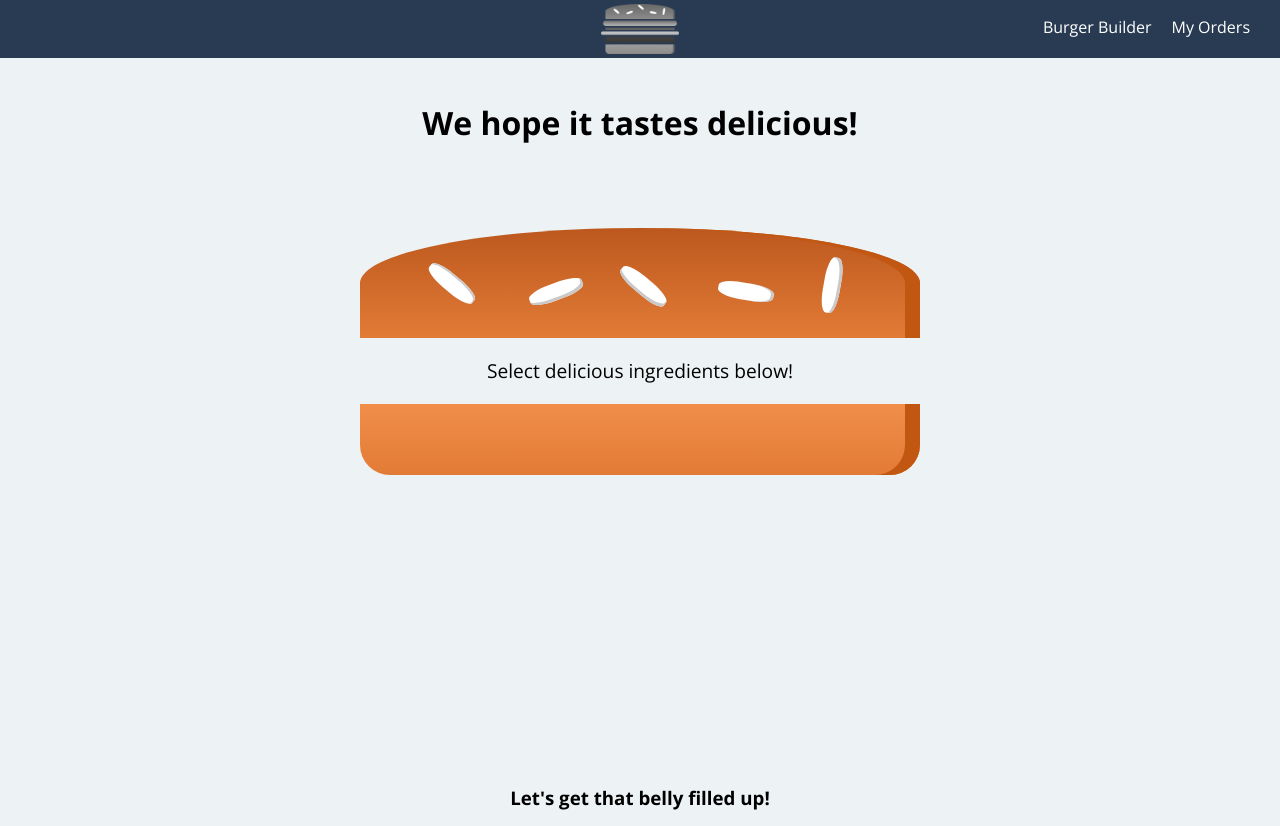
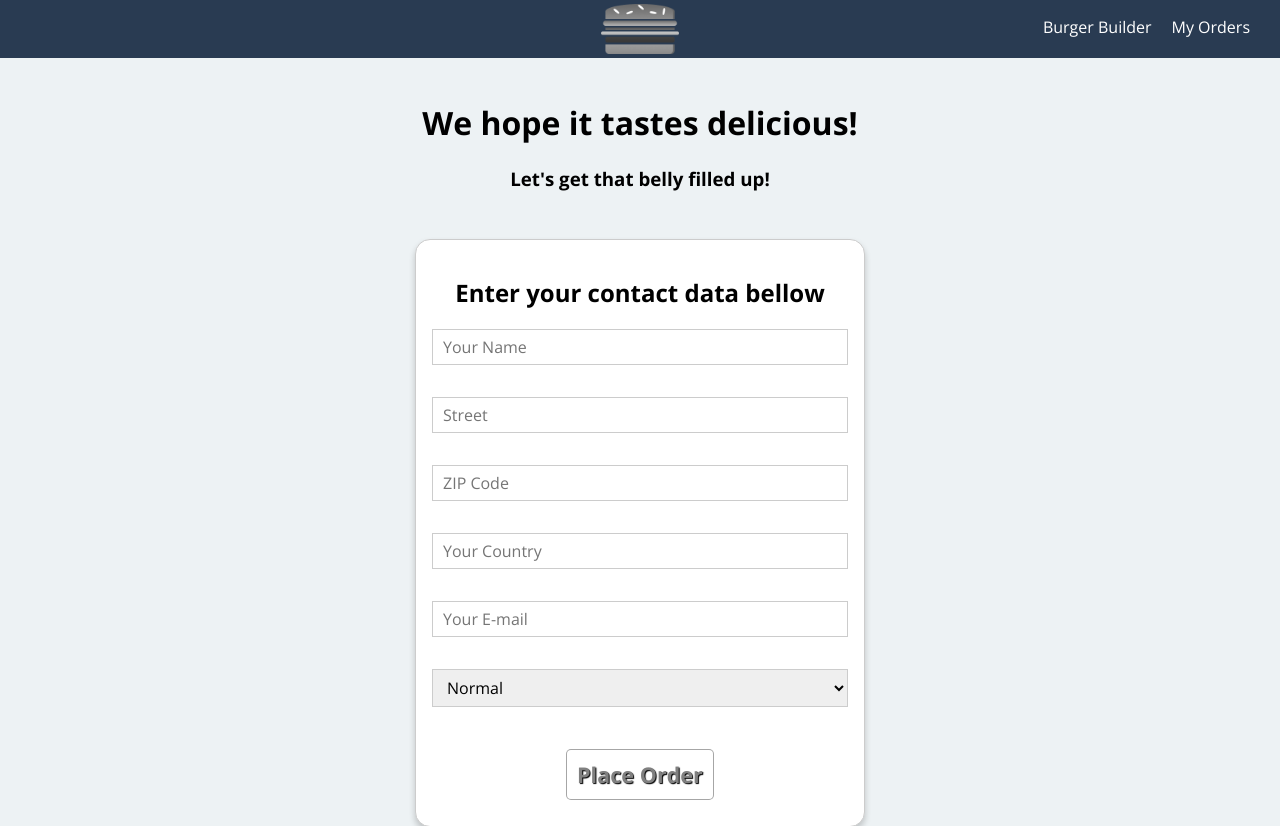
Before and after one commit to MatheoDodi/burgatory-burger-app, a React (Create React App) app: page /checkout in a window 1280 px wide. Shown: the top 826 px of the page. Built offline with nearby package versions, Linux system fonts and the light colour scheme.

Commit message:
finished form validity

```diff
--- a/src/components/Order/CheckoutSummary/CheckoutSummary.js
+++ b/src/components/Order/CheckoutSummary/CheckoutSummary.js
@@ -12,9 +12,9 @@ const checkoutSummary = (props) => {
     return (
         <SummaryDiv>
             <h1>We hope it tastes delicious!</h1>
-            <div style={{width: '100%', margin: 'auto'}}>
+            { /* <div style={{width: '100%', margin: 'auto'}}>
 				<Burger ingredients={props.ingredients} />
-            </div>
+            </div> */}
             <h3>Let's get that belly filled up!</h3>
         </SummaryDiv>
     )
--- a/src/components/UI/Input/Input.js
+++ b/src/components/UI/Input/Input.js
@@ -20,7 +20,6 @@ const Input = styled.input`
     &:focus {
         background-color: #ccc;
         outline-color: aqua;
-        background-color: #ccc;
     }
 `
 
--- a/src/containers/Checkout/ContactData/ContactData.js
+++ b/src/containers/Checkout/ContactData/ContactData.js
@@ -6,20 +6,26 @@ import Input from '../../../components/UI/Input/Input';
 import { withRouter } from 'react-router-dom'
 
 const ContactDataContainer = styled.div`
+    box-sizing: border-box;
     padding: 1rem;
     margin: 3rem auto;
-    width: 500px;
+    width: 450px;
     text-align: center;
     background-color: white;
     border: 1px solid #ccc;
     border-radius: 15px;
     box-shadow: 0 4px 6px rgba(0,0,0,.2);
+    @media (max-width: 800px) {
+        width: 350px;
+    }
 `
 
 const SuccessButton = styled.button`
-    background-color: transparent;
-    border: none;
-    color: #5C9210;
+    border: #5C9210;
+    border-radius: 5px;
+    color: white;
+    text-shadow: 1px 1px 1px black;
+    background-color: #38c900;
     outline: none;
     cursor: pointer;
     font: inherit;
@@ -27,6 +33,12 @@ const SuccessButton = styled.button`
     margin: 10px;
     font-weight: bold;
     font-size: 1.35rem;
+    &:disabled {
+        color: gray;
+        border: 1px solid rgba(0,0,0,.35);
+        background-color: white;
+        cursor: not-allowed;
+    }
 `
 
 const Form = styled.form`
@@ -112,11 +124,13 @@ class ContactData extends Component {
                     ]
                 },
                 value: '',
+                valid: true,
                 validation: {
                     required: true
                 }
             }
         },
+        formIsValid : false,
         loading: false,
     }
 
@@ -155,6 +169,7 @@ class ContactData extends Component {
 
     orderHandler = (event) => {
         event.preventDefault();
+
         this.setState({loading : true});
         const formData = {};
         for (let key in this.state.orderForm) {
@@ -185,8 +200,12 @@ class ContactData extends Component {
         updatedFormElement.valid = this.checkValidity(updatedFormElement.value, updatedFormElement.validation);
         updatedOrderForm[id] = updatedFormElement;
 
-        console.log(updatedFormElement);
-        this.setState( {orderForm: updatedOrderForm} );
+        let formIsValid = true;
+        for (let id in updatedOrderForm) {
+            formIsValid = updatedOrderForm[id].valid && formIsValid;
+        }
+
+        this.setState( {orderForm: updatedOrderForm, formIsValid: formIsValid} );
     }
 
     render() {
@@ -214,7 +233,7 @@ class ContactData extends Component {
                                 changed={(event) => this.formChangeHandler(event, formElement.id)}
                                 key={formElement.id} />
                         ))}
-                        <SuccessButton>Place Order</SuccessButton>
+                        <SuccessButton disabled={!this.state.formIsValid}>Place Order</SuccessButton>
                     </Form>
         }
             return (
```
